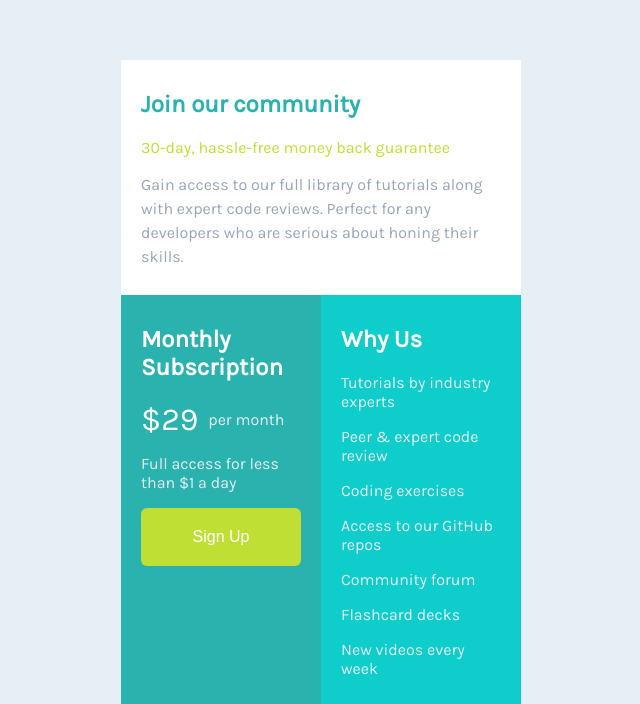
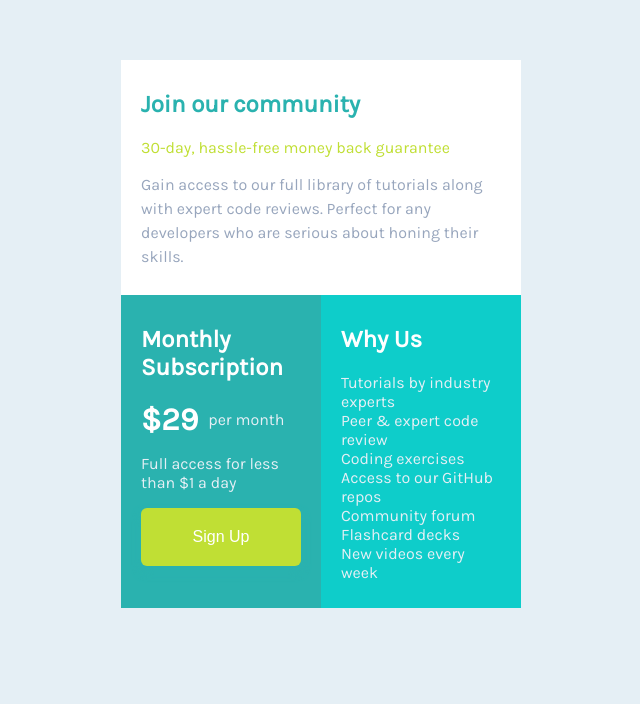
Before and after one commit to jcsmileyjr/Single-price-grid, a plain HTML site: page index.html in a window 1280 px wide. Shown: the part 148-852 px from the top of the page, without its empty margins (319-959 px from the left). After the commit the page ends 816 px from the top, so only its background shows below. Drawn offline with Linux system fonts and the light colour scheme.

Commit message:
Feature: Style the about section

```diff
--- a/index.html
+++ b/index.html
@@ -31,13 +31,15 @@
     </section>
     <section class="about">
       <h2>Why Us</h2>
-      <p>Tutorials by industry experts</p>
-      <p>Peer &amp; expert code review</p>
-      <p>Coding exercises</p>
-      <p>Access to our GitHub repos</p>
-      <p>Community forum</p>
-      <p>Flashcard decks</p>
-      <p> New videos every week</p>
+      <ul>
+        <li>Tutorials by industry experts</li>
+        <li>Peer &amp; expert code review</li>
+        <li>Coding exercises</li>
+        <li>Access to our GitHub repos</li>
+        <li>Community forum</li>
+        <li>Flashcard decks</li>
+        <li> New videos every week</li>
+      </ul>
     </section>
   </main>
 </body>
--- a/styles.css
+++ b/styles.css
@@ -61,13 +61,14 @@
       color: var(--Neutral-GrayishBlue);
   }
 
-  .CTA p, .about p, .CTA__time--style {
+  .CTA p, .about ul, .CTA__time--style {
       color: var(--Neutral-LightGray);
   }
 
   .CTA__dollar--style {
     font-size: xx-large;
     margin-right: 10px;
+    font-weight: 700;
   }
 
   .CTA__subscription--container {
@@ -87,6 +88,11 @@
       margin-bottom: 15px;
   }
 
+  .about ul {
+    list-style-type: none;
+    padding-left: 0;
+  }
+
   @media only screen and (min-width: 600px) {
     body {
       justify-content: center;
```
